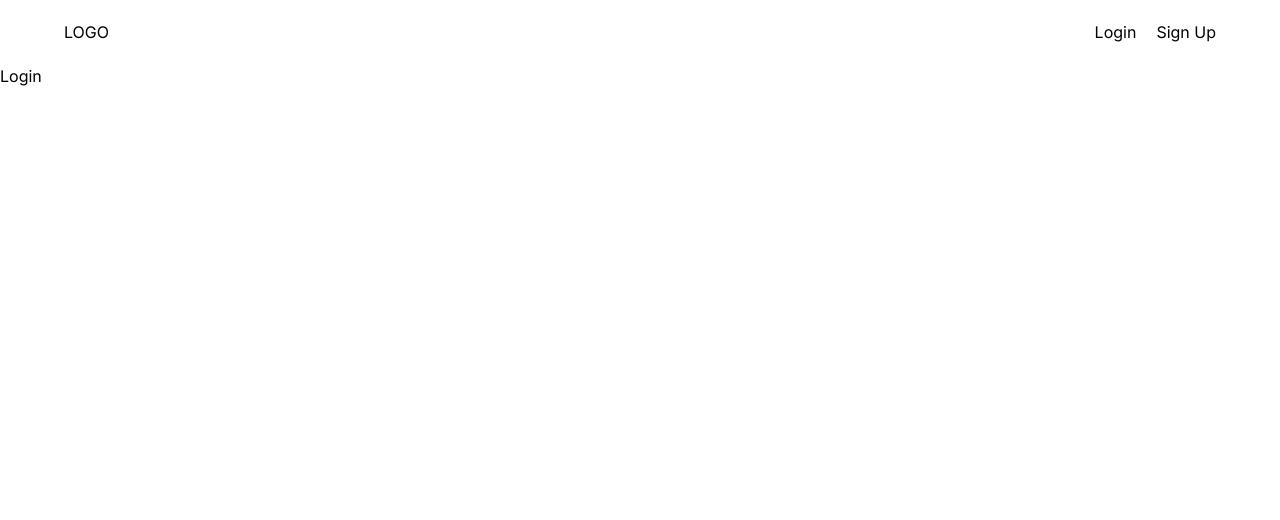
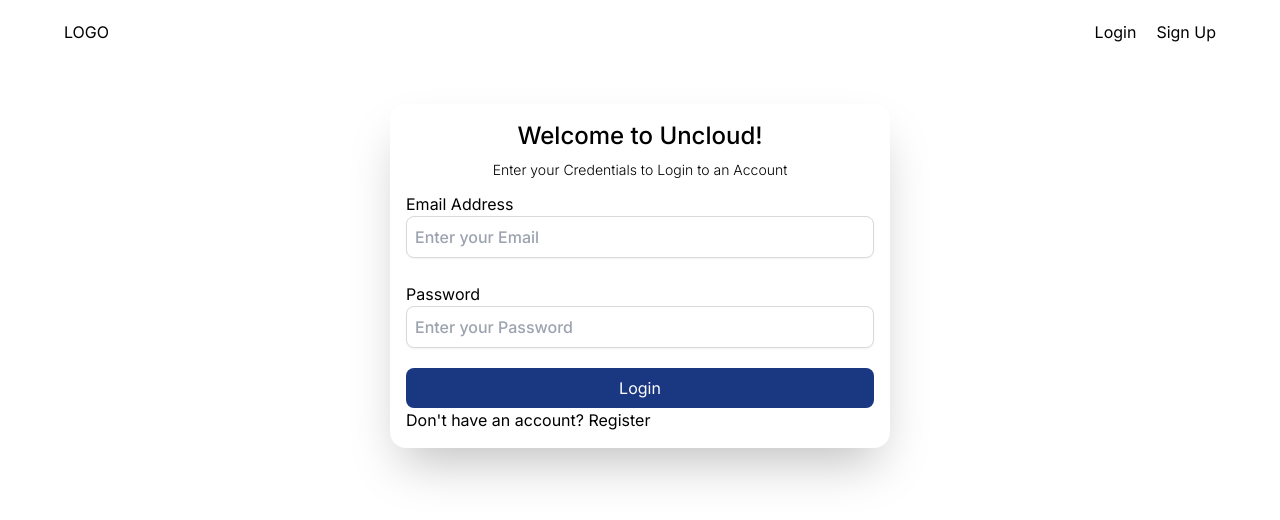
Before and after one commit to cherryontech/Uncloud, a Next.js app: page /auth/login in a window 1280 px wide. Shown: the top 520 px of the page. Built offline with nearby package versions, Linux system fonts and the light colour scheme; no server answers.

Commit message:
started login form

```diff
--- a/app/auth/login/page.tsx
+++ b/app/auth/login/page.tsx
@@ -1,11 +1,14 @@
-import React from 'react'
+import LoginForm from '@/components/auth/loginForm';
+import React from 'react';
 
-type Props = {}
+type Props = {};
 
 const Login = (props: Props) => {
-  return (
-    <div>Login</div>
-  )
-}
+	return (
+		<div className='mt-10 flex w-full items-center justify-center'>
+			<LoginForm />
+		</div>
+	);
+};
 
-export default Login
+export default Login;
--- /dev/null
+++ b/components/auth/loginForm.tsx
@@ -0,0 +1,141 @@
+'use client'
+import React, { useState } from 'react';
+import { signInWithEmailAndPassword } from 'firebase/auth'; // Assuming you have imported the necessary firebase/auth functions
+import { useRouter } from 'next/navigation';
+import Link from 'next/link';
+import { auth } from '@/app/firebase';
+import CustomInput from '../shared/customInput';
+
+type Props = {};
+
+interface LoginData {
+
+	emailAddress: string;
+	password: string;
+}
+interface FormErrors {
+	emailAddress: string;
+	password: string;
+}
+const LoginForm: React.FC<Props> = (props) => {
+	const [loginData, setLoginData] = useState<LoginData>({
+		emailAddress: '',
+		password: '',
+	});
+    	const [errorField, setErrorField] = useState<FormErrors>({
+				emailAddress: '',
+				password: '',
+			});
+	const [error, setError] = useState<string | null>(null); // Changed type to string | null
+	const router = useRouter();
+	const validateField = (name: string, value: string): string => {
+		let errorMessage = '';
+
+		// Validate field
+		if (!value.trim()) {
+			errorMessage = 'This field is required';
+		}  else if (name === 'emailAddress' && !/\S+@\S+\.\S+/.test(value)) {
+			errorMessage = 'Email is invalid';
+		}
+
+		return errorMessage;
+	};
+
+	const validateForm = (formData: LoginData): FormErrors => {
+		const errors: FormErrors = {
+			emailAddress: validateField('emailAddress', formData.emailAddress),
+			password: validateField('password', formData.password),
+		};
+
+		return errors;
+	};
+	const handleChange = (e: React.ChangeEvent<HTMLInputElement>) => {
+		const { name, value } = e.target;
+        	const errorMessage = validateField(name, value);
+
+					// Update errors state
+					setErrorField((prevErrors) => ({
+						...prevErrors,
+						[name]: errorMessage,
+					}));
+
+		setLoginData((prevState) => ({
+			...prevState,
+			[name]: value,
+		}));
+	};
+
+	const handleSubmit = async (e: React.FormEvent<HTMLFormElement>) => {
+		e.preventDefault();
+		setError(null);
+
+		const { emailAddress, password } = loginData;
+					const errors = validateForm(loginData);
+
+					// Check if there are any errors
+					if (Object.values(errors).some((error) => error)) {
+						// If there are errors, update the state with the errors
+						setErrorField(errors);
+						return; // Exit early, do not proceed with form submission
+					}
+
+		try {
+			const authUser = await signInWithEmailAndPassword(
+				auth,
+				emailAddress,
+				password
+			); // Assuming auth is properly initialized
+			console.log(authUser);
+			console.log('Success. The user is Logged In');
+			// Redirect user to a different page upon successful login
+			router.push('/'); // Change the path to your desired destination
+		} catch (error) {
+			console.log(error);
+			setError('Password or Email is incorrect');
+		}
+	};
+
+	return (
+		<div className=' flex h-full w-full max-w-[500px] flex-col rounded-2xl bg-backgroundSecondary p-4 shadow-2xl'>
+			<div className='flex  w-full flex-col items-center justify-center gap-2'>
+				<div className='text-2xl font-medium'>Welcome to Uncloud!</div>
+				<div className='text-center text-sm font-light'>
+					Enter your Credentials to Login to an Account
+				</div>
+			</div>
+			<form onSubmit={handleSubmit} className='flex flex-col'>
+				<CustomInput
+					type='email'
+					placeholder='Enter your Email'
+					name='emailAddress'
+					value={loginData.emailAddress}
+					label='Email Address'
+					handleChange={handleChange}
+					error={errorField.emailAddress}
+				/>
+				<CustomInput
+					type='password'
+					placeholder='Enter your Password'
+					name='password'
+					value={loginData.password}
+					label='Password'
+					handleChange={handleChange}
+					error={errorField.password}
+				/>
+
+				{error && <p className='text-sm text-red-600'>{error}</p>}
+				<button
+					className='mt-2 w-full rounded-lg bg-buttonColor py-2 text-white hover:scale-105 hover:shadow-lg'
+					type='submit'
+				>
+					Login
+				</button>
+				<div>
+					Don't have an account? <Link href={'/auth/signUp'}>Register</Link>{' '}
+				</div>
+			</form>
+		</div>
+	);
+};
+
+export default LoginForm;
```
